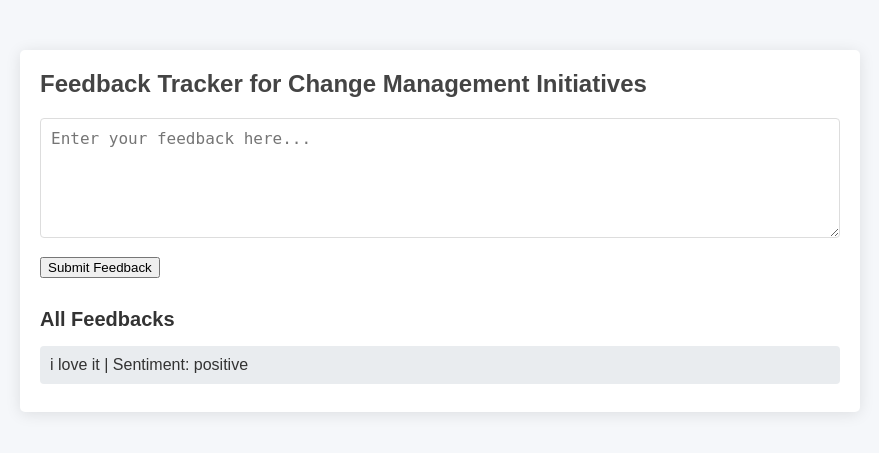
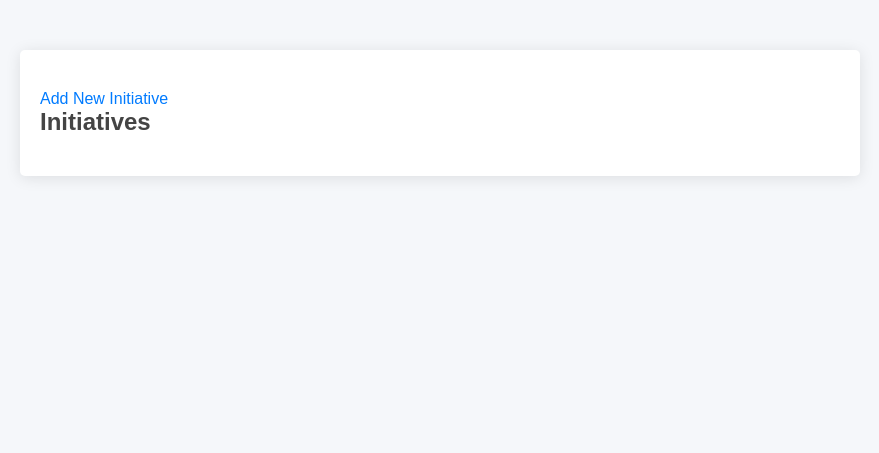
Before and after one commit to jefflcy/feedback-sentiment, a Flask app: page / in a window 1280 px wide. Shown: the top 453 px of the page, without its empty margins (200-1079 px from the left). Run offline with Flask 3, Linux system fonts and the light colour scheme.

Commit message:
Added Initiative and front page

```diff
--- a/app.py
+++ b/app.py
@@ -12,16 +12,35 @@
     id = db.Column(db.Integer, primary_key=True)
     content = db.Column(db.String(200), nullable=False)
     sentiment = db.Column(db.String(50), nullable=True)
+    initiative_id = db.Column(db.Integer, db.ForeignKey("initiative.id"))
+    initiative = db.relationship("Initiative", back_populates="feedbacks")
+
+
+class Initiative(db.Model):
+    id = db.Column(db.Integer, primary_key=True)
+    name = db.Column(db.String(200), nullable=False)
+    feedbacks = db.relationship("Feedback", back_populates="initiative")
 
 
 @app.route("/")
 def index():
-    feedbacks = Feedback.query.all()
-    return render_template("index.html", feedbacks=feedbacks)
+    initiatives = Initiative.query.all()
+    return render_template("index.html", initiatives=initiatives)
 
 
-@app.route("/submit", methods=["POST"])
-def submit_feedback():
+@app.route("/add_initiative", methods=["GET", "POST"])
+def add_initiative():
+    if request.method == "POST":
+        name = request.form.get("name")
+        new_initiative = Initiative(name=name)
+        db.session.add(new_initiative)
+        db.session.commit()
+        return redirect(url_for("index"))
+    return render_template("add_initiative.html")
+
+
+@app.route("/submit_feedback/<int:initiative_id>", methods=["POST"])
+def submit_feedback(initiative_id):
     content = request.form.get("content")
 
     # Analyze the sentiment using TextBlob
@@ -33,15 +52,26 @@
     else:
         sentiment = "negative"
 
-    new_feedback = Feedback(content=content, sentiment=sentiment)
+    new_feedback = Feedback(
+        sentiment=sentiment, content=content, initiative_id=initiative_id
+    )
     db.session.add(new_feedback)
     db.session.commit()
+    flash("Feedback submitted successfully!", "success")
+    return redirect(url_for("feedback_page", initiative_id=initiative_id))
 
-    flash("Feedback submitted successfully!", "success")
-    return redirect(url_for("index"))
+
+@app.route("/initiative/<int:initiative_id>")
+def feedback_page(initiative_id):
+    initiative = Initiative.query.get_or_404(initiative_id)
+    feedbacks = Feedback.query.filter_by(initiative_id=initiative.id).all()
+    return render_template(
+        "feedback_page.html", feedbacks=feedbacks, initiative=initiative
+    )
 
 
 if __name__ == "__main__":
     with app.app_context():
+        db.drop_all()
         db.create_all()
     app.run(debug=True)
--- a/static/styles.css
+++ b/static/styles.css
@@ -74,3 +74,14 @@
   padding: 10px;
   border-radius: 4px;
 }
+
+a {
+  color: #007bff;
+  text-decoration: none;
+  margin-top: 20px;
+  display: inline-block;
+}
+
+a:hover {
+  text-decoration: underline;
+}
--- a/templates/index.html
+++ b/templates/index.html
@@ -1,23 +1,22 @@
+<!-- index.html -->
 <!DOCTYPE html>
 <html>
     <head>
-        <title>Feedback Tracker</title>
+        <title>Initiatives List</title>
         <link rel="stylesheet" href="{{ url_for('static', filename='styles.css') }}">
     </head>
 
     <body>
         <div class="container">
-        <h1>Feedback Tracker for Change Management Initiatives</h1>
-
-        <form action="/submit" method="post">
-            <textarea name="content" rows="4" cols="50" placeholder="Enter your feedback here..." required></textarea>
-            <input type="submit" value="Submit Feedback">
-        </form>
-
-        <h2>All Feedbacks</h2>
+            <a href="{{ url_for('add_initiative') }}">Add New Initiative</a>
+            <h1>Initiatives</h1>
             <ul>
-        {% for feedback in feedbacks %}
-            <li>{{ feedback.content }} | Sentiment: {{ feedback.sentiment }}</li>
+            {% for initiative in initiatives %}
+                <li>
+                    <a href="{{ url_for('feedback_page', initiative_id=initiative.id) }}">
+                        {{ initiative.name }}
+                    </a>
+                </li>
             {% endfor %}
             </ul>
         </div>
```
Also changed, not shown: templates/add_initiative.html (added, +14 -0 lines), templates/feedback_page.html (added, +28 -0 lines), instance/feedbacks.db. Lines whose indentation alone changed are shown as unchanged.
